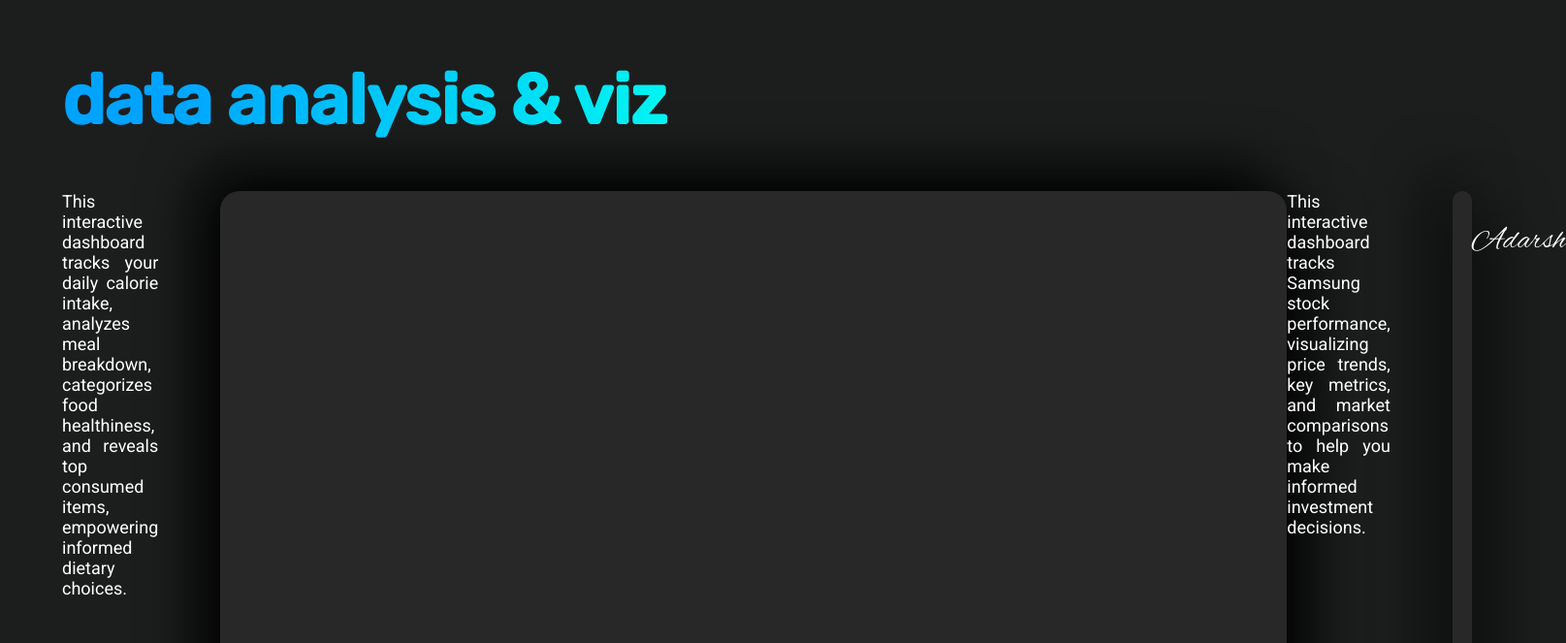
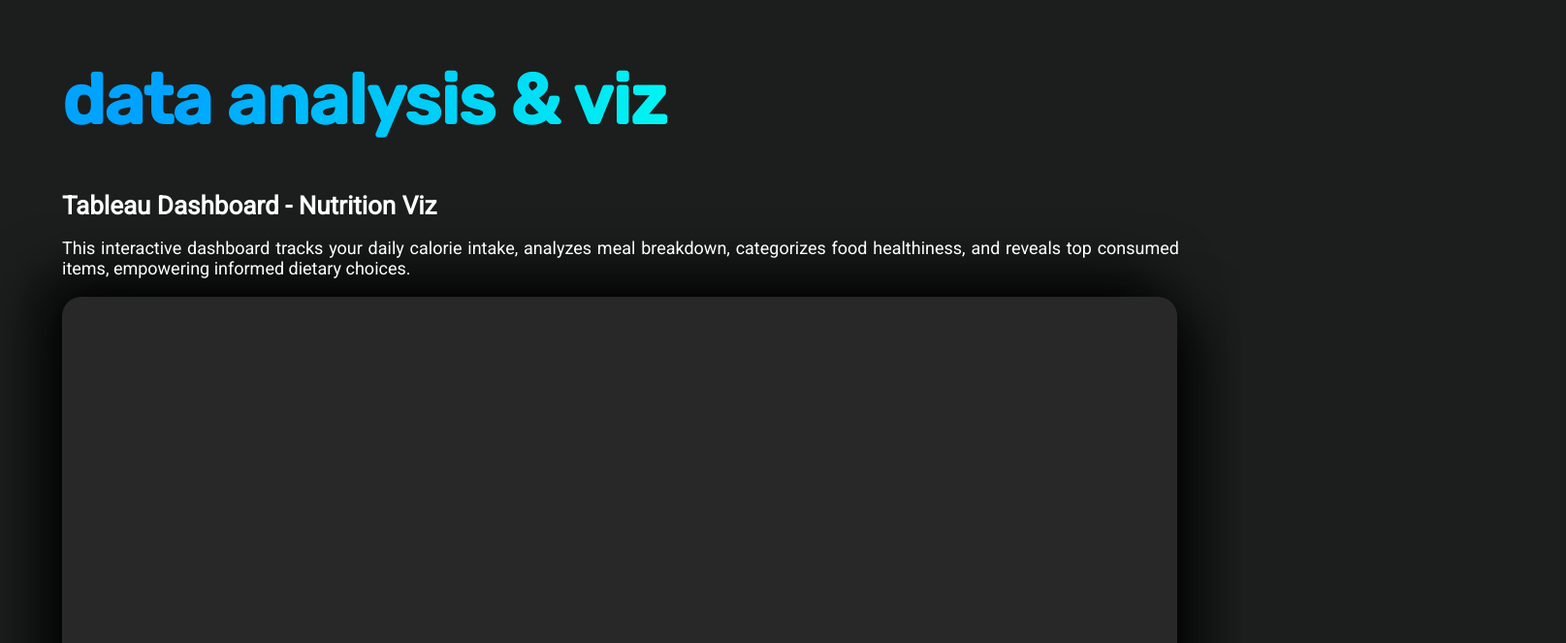
Before and after one commit to adarsh-k-tiwari/adarsh-k-tiwari.github.io, a website built with Vite: page html/da.html in a window 1280 px wide. Shown: the part 93-756 px from the top of the page at 97% size, 1615 px wide, since content can reach past the window. Built offline with nearby package versions, Linux system fonts and the light colour scheme; a script that the page names is missing; a web font is replaced by a local one.

Commit message:
Update about.css

```diff
--- a/css/sections/about.css
+++ b/css/sections/about.css
@@ -61,11 +61,8 @@
     padding-top: 200px;
     padding-left: 64px;
     color: #fff;
-    flex: 1;
-    display: flex;
     justify-content: left;
     text-align: justify;
-    flex-direction: row;
     font-family: var(--roboto);
   }
   .signature{
```
